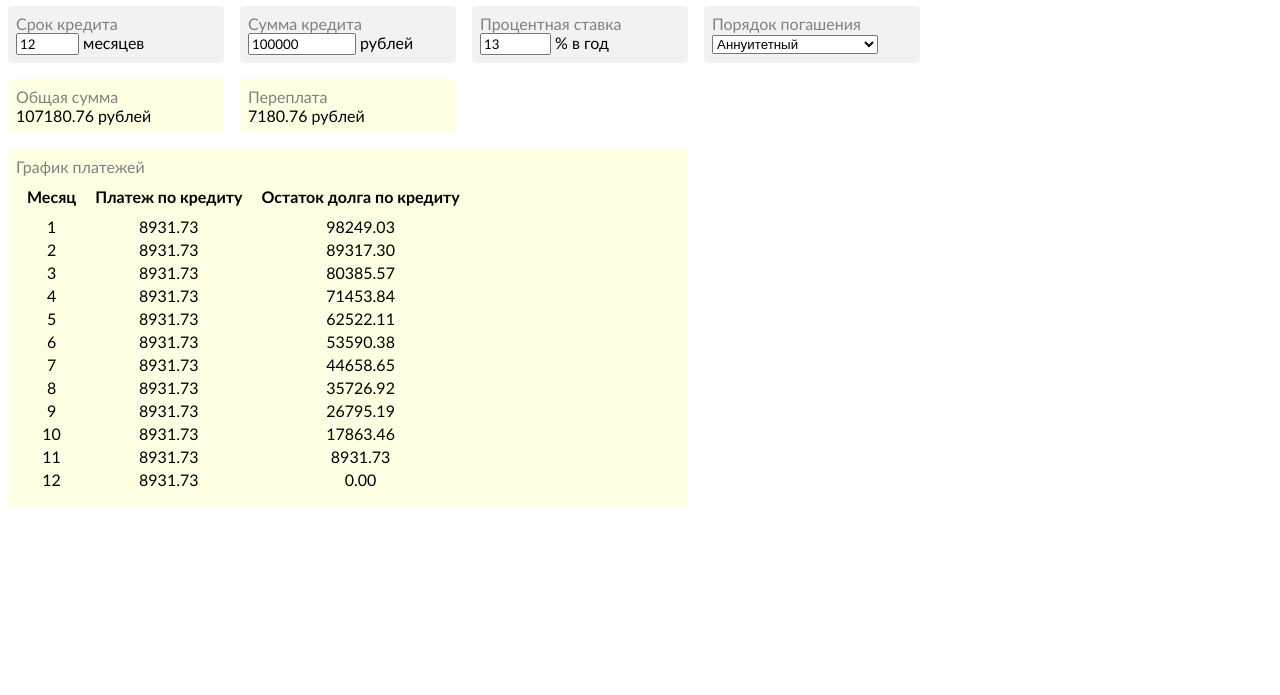
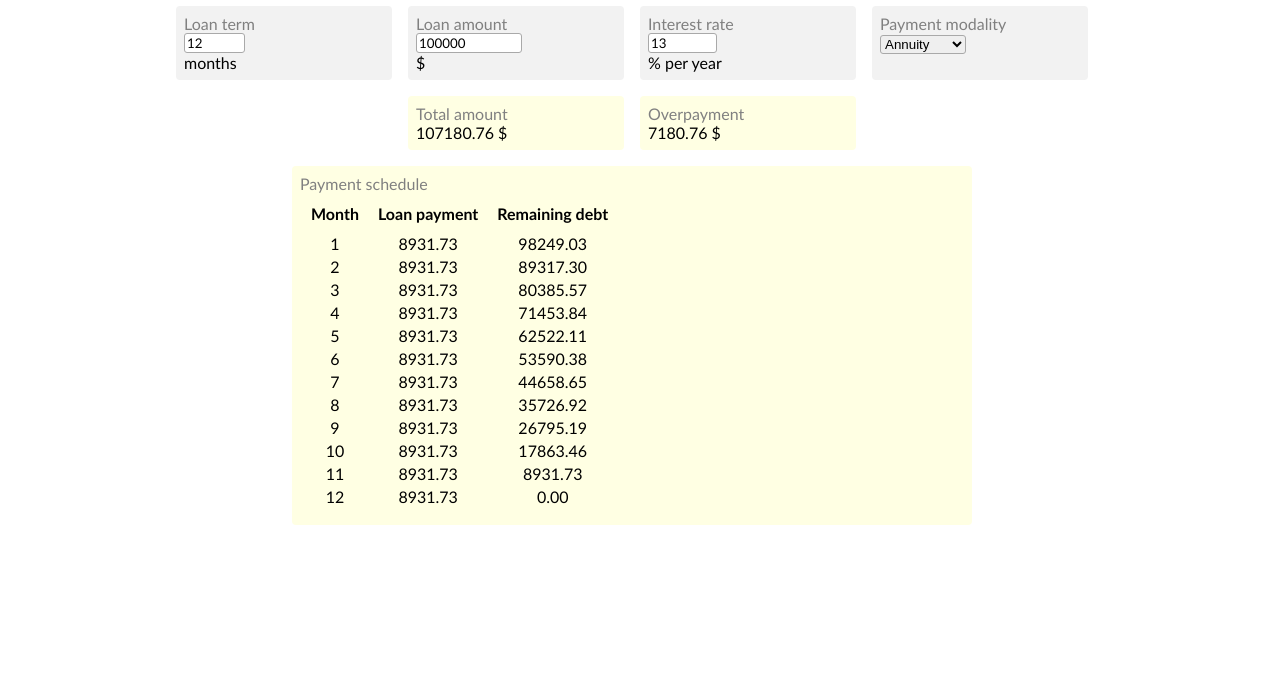
Before and after one commit to djhsgfjk/bank-calculator, a website built with webpack: page src/template.html in a window 1280 px wide. Shown: the part 105-800 px from the top of the page. Built offline with nearby package versions, Linux system fonts and the light colour scheme.

Commit message:
fixed styles and translated to eng

```diff
--- a/package.json
+++ b/package.json
@@ -20,7 +20,7 @@
     "css-loader": "^6.7.3",
     "html-webpack-plugin": "^5.5.0",
     "style-loader": "^3.3.1",
-    "webpack": "^5.75.0",
+    "webpack": "^5.91.0",
     "webpack-cli": "^5.0.1"
   }
 }
--- a/src/controllers/creditCalculatorController.js
+++ b/src/controllers/creditCalculatorController.js
@@ -3,14 +3,14 @@ import {creditCalculatorAnnuityPayment, creditCalculatorDifferentiatedPayment} f
 function annuityPaymentController(months, amount, percent) {
     const [overpayment, duty, monthlyPayment] = creditCalculatorAnnuityPayment(months, percent, amount)
     console.log(overpayment, duty, monthlyPayment)
-    document.querySelector('.credit-payment__output').textContent = amount + overpayment + ' рублей'
-    document.querySelector('.credit-overpayment__output').textContent = overpayment + ' рублей'
+    document.querySelector('.credit-payment__output').textContent = amount + overpayment + ' $'
+    document.querySelector('.credit-overpayment__output').textContent = overpayment + ' $'
 
     const table = document.querySelector('.credit-schedule__table')
     const thead = table.firstElementChild
     const tbody = table.lastElementChild
     let new_thead = document.createElement('thead')
-    new_thead.innerHTML = '<th>Месяц</th><th>Платеж по кредиту</th><th>Остаток долга по кредиту</th>'
+    new_thead.innerHTML = '<th>Month</th><th>Loan payment</th><th>Remaining debt</th>'
     let new_tbody = document.createElement('tbody')
     for (let i = 0; i < months; i++) {
         let row = new_tbody.insertRow(i)
@@ -25,14 +25,14 @@ function annuityPaymentController(months, amount, percent) {
 function differentiatedPaymentController(months, amount, percent) {
     const [payments, percentPerPayment, basicPayment, creditBalance, overpayment] = creditCalculatorDifferentiatedPayment(months, percent, amount)
     console.log(payments, percentPerPayment, basicPayment, creditBalance, overpayment)
-    document.querySelector('.credit-payment__output').textContent = amount + overpayment + ' рублей'
-    document.querySelector('.credit-overpayment__output').textContent = overpayment + ' рублей'
+    document.querySelector('.credit-payment__output').textContent = amount + overpayment + ' $'
+    document.querySelector('.credit-overpayment__output').textContent = overpayment + ' $'
 
     const table = document.querySelector('.credit-schedule__table')
     const thead = table.firstElementChild
     const tbody = table.lastElementChild
     let new_thead = document.createElement('thead')
-    new_thead.innerHTML = '<th>Месяц</th><th>Платеж по кредиту</th><th>Проценты</th><th>Основная часть</th><th>Остаток долга по кредиту</th>'
+    new_thead.innerHTML = '<th>Месяц</th><th>Loan payment</th><th>Interest</th><th>Main part</th><th>Remaining debt</th>'
     let new_tbody = document.createElement('tbody')
     for (let i = 0; i < months; i++) {
         let row = new_tbody.insertRow(i)
--- a/src/controllers/depositCalculatorController.js
+++ b/src/controllers/depositCalculatorController.js
@@ -6,8 +6,8 @@ export default function depositCalculatorController() {
 
     const [profit, balance, payment, income] = depositCalculator(period, deposit, percent)
     console.log('deposit', profit, balance, payment, income)
-    document.querySelector('.deposit-payment__output').textContent = payment + ' рублей'
-    document.querySelector('.deposit-income__output').textContent = income + ' рублей'
+    document.querySelector('.deposit-payment__output').textContent = payment + ' $'
+    document.querySelector('.deposit-income__output').textContent = income + ' $'
 
     const table = document.querySelector('.deposit-schedule__table')
     const tbody = table.lastElementChild
--- a/src/index.js
+++ b/src/index.js
@@ -7,7 +7,7 @@ import depositCalculatorController from "./controllers/depositCalculatorControll
 const calcSelect = document.querySelector('.nav__select')
 calcSelect.addEventListener('change', (e) => {
     document.querySelectorAll("[class$='-calc']").forEach((calc) => {calc.style.display = 'none'})
-    document.querySelector(`.${e.target.value}-calc`).style.display = 'block'
+    document.querySelector(`.${e.target.value}-calc`).style.display = 'flex'
 })
 calcSelect.dispatchEvent(new Event('change'))
 
--- a/src/styles/main.css
+++ b/src/styles/main.css
@@ -1,9 +1,22 @@
 body, input, option {
     font-family: 'Calibri', sans-serif;
+    display: flex;
+    flex-direction: column;
+    align-content: center;
+    justify-content: center;
+    align-items: center;
+}
+
+.credit-calc, .deposit-calc {
+    display: flex;
+    justify-content: center;
+    flex-direction: column;
+    align-items: center;
 }
 
 [class$='calc-input'], [class$='calc-output'] {
     display: flex;
+    justify-content: center;
     flex-wrap: wrap;
 }
 
@@ -48,3 +61,8 @@ table {
     justify-content: center;
     text-align: center;
 }
+
+input, select {
+    border: 1px solid darkgrey;
+    border-radius: 3px;
+}
--- a/src/template.html
+++ b/src/template.html
@@ -9,50 +9,50 @@
 </head>
 <body>
 <nav class="nav">
-    <label class="nav__label label">Калькулятор</label>
+    <label class="nav__label label">Calculator</label>
     <select class="nav__select nav-select select">
-        <option class="nav-select__option" value="credit">Кредитный</option>
-        <option class="nav-select__option" value="deposit">Депозитный</option>
+        <option class="nav-select__option" value="credit">Credit</option>
+        <option class="nav-select__option" value="deposit">Deposit</option>
     </select>
 </nav>
 <main>
     <div class="credit-calc">
-        <h1 class="credit-calc__title title">Кредитный калькулятор</h1>
+        <h1 class="credit-calc__title title">Credit calculator</h1>
         <div class="credit-calc__input-container credit-calc-input">
 
             <div class="credit-calc-input__months credit-months">
-                <label class="credit-months__label label">Срок кредита</label>
+                <label class="credit-months__label label">Loan term</label>
                 <div class="credit-months__input input">
                     <input type="number" min="1" max="600" value="12" name="months">
-                    <span>месяцев</span>
+                    <span>months</span>
                 </div>
             </div>
 
             <div class="credit-calc-input__amount credit-amount">
-                <label class="credit-amount__label label">Сумма кредита</label>
+                <label class="credit-amount__label label">Loan amount</label>
                 <div class="credit-amount__input input">
                     <input type="number" min="10000" max="100000000" step="10000" value="100000" name="amount">
-                    <span>рублей</span>
+                    <span>$</span>
                 </div>
             </div>
 
             <div class="credit-calc-input__percent credit-percent">
-                <label class="credit-percent__label label">Процентная ставка</label>
+                <label class="credit-percent__label label">Interest rate</label>
                 <div class="credit-percent__input input">
                     <input type="number" min="1" max="50" step="0.1" value="13" name="percent">
-                    <span>% в год</span>
+                    <span>% per year</span>
                 </div>
             </div>
 
             <div class="credit-calc-input__repayment credit-repayment">
-                <label class="credit-repayment__label label">Порядок погашения</label>
+                <label class="credit-repayment__label label">Payment modality</label>
                 <div class="credit-repayment__select select">
                     <select>
                         <option value="annuity">
-                            Аннуитетный
+                            Annuity
                         </option>
                         <option value="differentiated">
-                            Дифференцированный
+                            Differential
                         </option>
                     </select>
                 </div>
@@ -63,24 +63,24 @@
         <div class="credit-calc__output-container credit-calc-output">
 
             <div class="credit-calc-output__payment credit-payment">
-                <label class="credit-payment__label label">Общая сумма</label>
+                <label class="credit-payment__label label">Total amount</label>
                 <div class="credit-payment__output output"></div>
             </div>
 
             <div class="credit-calc-output__overpayment credit-overpayment">
-                <label class="credit-overpayment__label label">Переплата</label>
+                <label class="credit-overpayment__label label">Overpayment</label>
                 <div class="credit-overpayment__output output"></div>
             </div>
         </div>
 
         <div class="credit-calc-output__schedule credit-schedule">
-            <label class="credit-schedule__label label">График платежей</label>
+            <label class="credit-schedule__label label">Payment schedule</label>
             <table class="credit-schedule__table table">
                 <thead>
                 <tr>
-                    <th>Месяц</th>
-                    <th>Платеж по кредиту</th>
-                    <th>Остаток долга по кредиту</th>
+                    <th>Month</th>
+                    <th>Loan payment</th>
+                    <th>Remaining debt</th>
                 </tr>
                 </thead>
                 <tbody>
@@ -92,30 +92,30 @@
     </div>
 
     <div class="deposit-calc">
-        <h1 class="deposit-calc__title">Депозитный калькулятор</h1>
+        <h1 class="deposit-calc__title">Deposit calculator</h1>
         <div class="deposit-calc__input-container deposit-calc-input">
 
             <div class="deposit-calc-input__months deposit-months">
-                <label class="deposit-months__label label">Срок вклада</label>
+                <label class="deposit-months__label label">Deposit term</label>
                 <div class="deposit-months__input input">
                     <input type="number" min="1" max="600" value="12" name="months">
-                    <span>месяцев</span>
+                    <span>months</span>
                 </div>
             </div>
 
             <div class="deposit-calc-input__amount deposit-amount">
-                <label class="deposit-amount__label label">Сумма вклада</label>
+                <label class="deposit-amount__label label">Deposit amount</label>
                 <div class="deposit-amount__input input">
                     <input type="number" min="10000" max="100000000" step="10000" value="100000" name="amount">
-                    <span>рублей</span>
+                    <span>$</span>
                 </div>
             </div>
 
             <div class="deposit-calc-input__percent deposit-percent">
-                <label class="deposit-percent__label label">Процентная ставка</label>
+                <label class="deposit-percent__label label">Interest rate</label>
                 <div class="deposit-percent__input input">
                     <input type="number" min="1" max="50" step="0.1" value="5" name="percent">
-                    <span>% годовых</span>
+                    <span>% per year</span>
                 </div>
             </div>
 
@@ -123,24 +123,24 @@
         <div class="deposit-calc__output-container deposit-calc-output">
 
             <div class="deposit-calc-output__payment deposit-payment">
-                <label class="deposit-payment__label label">Сумма вклада в конце срока</label>
+                <label class="deposit-payment__label label">Deposit at the end of the term</label>
                 <div class="deposit-payment__output output"></div>
             </div>
 
             <div class="deposit-calc-output__income deposit-income">
-                <label class="deposit-income__label label">Доход</label>
+                <label class="deposit-income__label label">Revenue</label>
                 <div class="deposit-income__output output"></div>
             </div>
         </div>
 
         <div class="deposit-calc-output__schedule deposit-schedule">
-            <label class="deposit-schedule__label label">График платежей</label>
+            <label class="deposit-schedule__label label">Payment schedule</label>
             <table class="deposit-schedule__table deposit-table">
                 <thead>
                 <tr>
-                    <th>Месяц</th>
-                    <th>Сумма начислений</th>
-                    <th>Сумма вклада после начислений</th>
+                    <th>Month</th>
+                    <th>Total accrual</th>
+                    <th>Deposit amount after accruals</th>
                 </tr>
                 </thead>
                 <tbody>
```
Also changed, not shown: src/modules/depositCalculator.js (line endings or trailing spaces), 2 other files.
